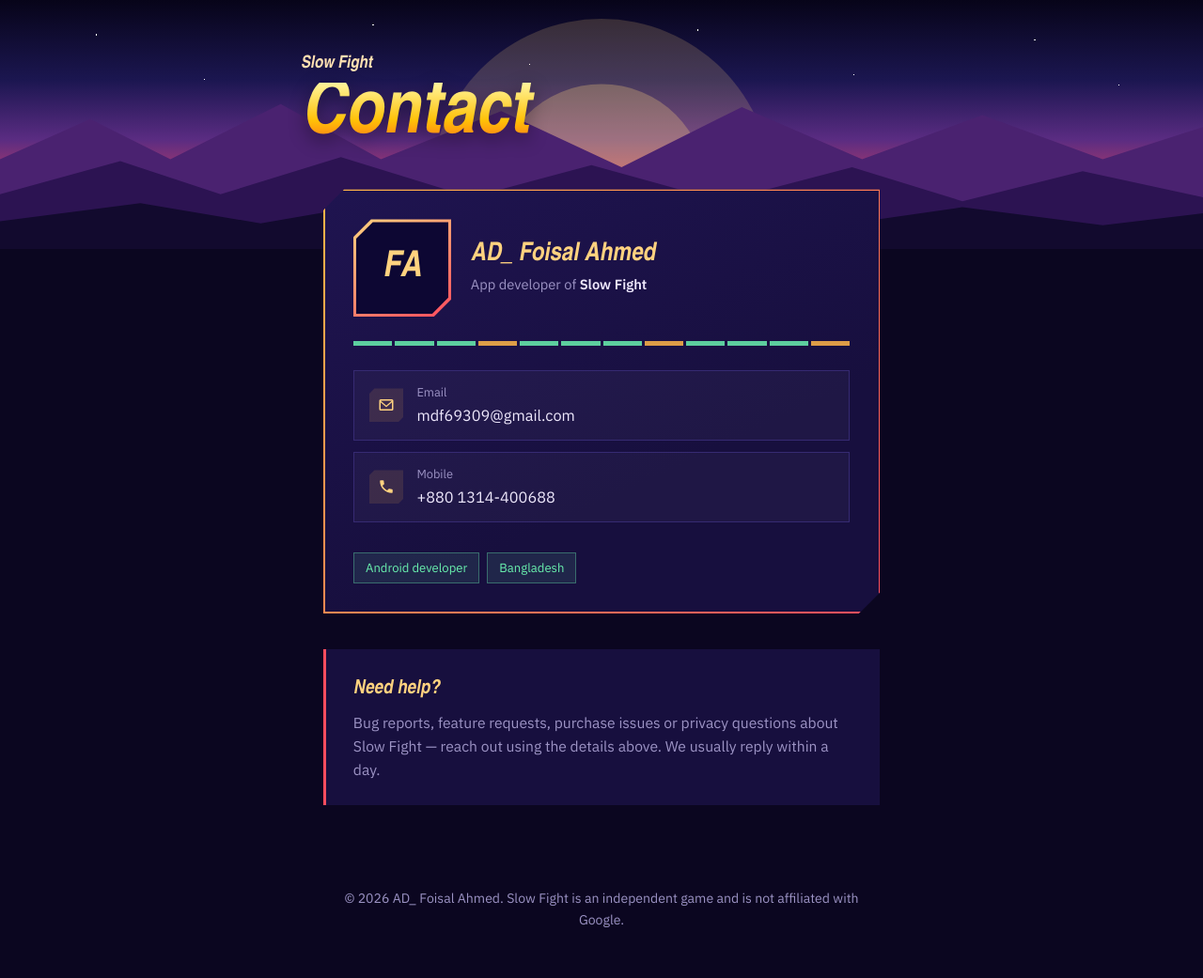
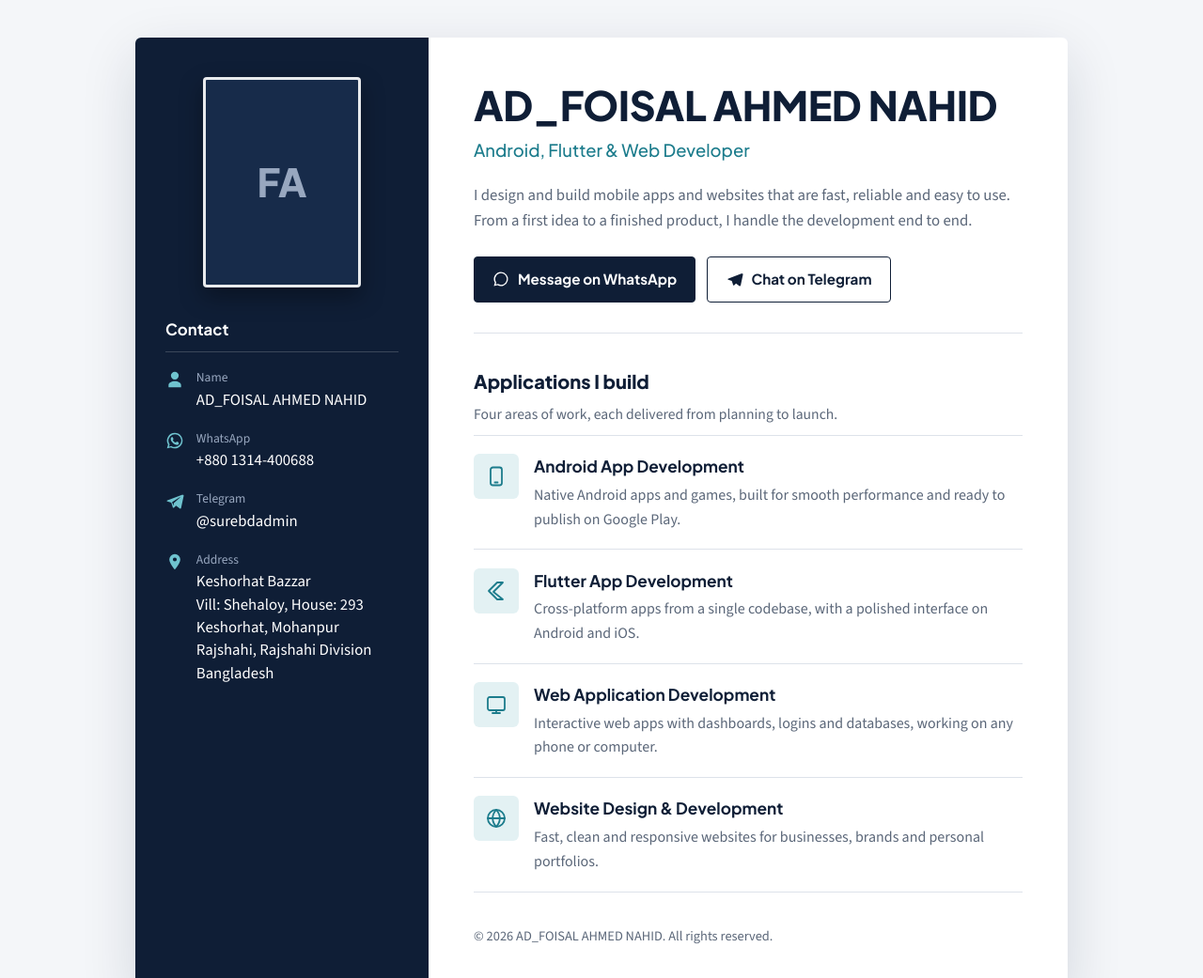
Before and after one commit to mdf69309-arch/slowfight-contact, a plain HTML site: page index.html in a window 1280 px wide. Shown: the top 1041 px of the page at 94% size. Drawn offline with nearby package versions, Linux system fonts and the light colour scheme; a web font is replaced by a local one.

Commit message:
Update index.html

```diff
--- a/index.html
+++ b/index.html
@@ -3,384 +3,166 @@
 <head>
 <meta charset="utf-8">
 <meta name="viewport" content="width=device-width, initial-scale=1">
-<title>Slow Fight – Developer Contact</title>
-<meta name="description" content="Contact information for the developer of the Android game Slow Fight.">
+<title>AD_FOISAL AHMED NAHID – Android, Flutter & Web Developer</title>
+<meta name="description" content="Professional profile of AD_FOISAL AHMED NAHID – Android, Flutter and web developer from Bangladesh.">
 <link rel="preconnect" href="https://fonts.googleapis.com">
 <link rel="preconnect" href="https://fonts.gstatic.com" crossorigin>
-<link href="https://fonts.googleapis.com/css2?family=Barlow+Condensed:ital,wght@1,700;1,800&family=IBM+Plex+Sans:wght@400;500;600&display=swap" rel="stylesheet">
+<link href="https://fonts.googleapis.com/css2?family=Plus+Jakarta+Sans:wght@500;700;800&family=Source+Sans+3:wght@400;600&display=swap" rel="stylesheet">
 <style>
   :root {
-    --night: #0B0620;
-    --panel: #170F3E;
-    --panel-2: #1F1450;
-    --edge: #362A72;
-    --ink: #EDE7FB;
-    --ink-dim: #9C93C4;
-    --ember: #FF4D5E;
-    --amber: #FFB648;
-    --gold: #FFD27F;
-    --hp: #69F0AE;
-    --display: "Barlow Condensed", "Arial Narrow", Arial, sans-serif;
-    --ui: "IBM Plex Sans", Arial, sans-serif;
+    --navy: #0F1E36;
+    --navy-2: #172B4A;
+    --paper: #F4F6F9;
+    --white: #FFFFFF;
+    --ink: #17233A;
+    --muted: #5B6779;
+    --line: #DDE2EA;
+    --accent: #1C7C8C;
+    --accent-soft: #E3F1F3;
+    --on-navy: #DCE4F0;
+    --on-navy-dim: #98A7BF;
+    --head: "Plus Jakarta Sans", "Segoe UI", Arial, sans-serif;
+    --body: "Source Sans 3", "Segoe UI", Arial, sans-serif;
   }
+  * { box-sizing: border-box; }
+  body { margin: 0; background: var(--paper); color: var(--ink); font-family: var(--body); font-size: 1.05rem; line-height: 1.6; -webkit-text-size-adjust: 100%; }
+  a { color: inherit; }
+  a:focus-visible { outline: 3px solid var(--accent); outline-offset: 3px; }
 
-  * { box-sizing: border-box; }
-  html { background: var(--night); }
+  .page { max-width: 62rem; margin: 2.5rem auto; background: var(--white); display: grid; grid-template-columns: 19.5rem 1fr; box-shadow: 0 20px 60px rgba(15,30,54,.14); border-radius: 6px; overflow: hidden; }
 
-  body {
-    margin: 0;
-    color: var(--ink);
-    background: var(--night);
-    font-family: var(--ui);
-    font-size: 1rem;
-    line-height: 1.6;
-    -webkit-text-size-adjust: 100%;
+  /* ---------- sidebar ---------- */
+  aside { background: var(--navy); color: var(--on-navy); padding: 2.6rem 2rem; }
+  .photo { width: 168px; aspect-ratio: 3 / 4; margin: 0 auto 2rem; border-radius: 4px; background: var(--navy-2); border: 3px solid rgba(255,255,255,.9); position: relative; overflow: hidden; display: flex; align-items: center; justify-content: center; box-shadow: 0 10px 24px rgba(0,0,0,.35); }
+  .photo .mark { font-family: var(--head); font-weight: 800; font-size: 2.6rem; color: var(--on-navy-dim); }
+  .photo img { position: absolute; inset: 0; width: 100%; height: 100%; object-fit: cover; object-position: center top; display: none; }
+  .photo img.is-loaded { display: block; }
+
+  aside h2 { margin: 0 0 1rem; font-family: var(--head); font-weight: 700; font-size: 1.05rem; color: var(--white); padding-bottom: .6rem; border-bottom: 1px solid rgba(255,255,255,.18); }
+  .contact { list-style: none; margin: 0; padding: 0; display: grid; gap: 1.15rem; }
+  .contact li { display: flex; gap: .8rem; align-items: flex-start; }
+  .contact svg { flex: 0 0 auto; width: 20px; height: 20px; margin-top: .2rem; fill: #6FC3CF; }
+  .contact .k { display: block; font-size: .85rem; color: var(--on-navy-dim); }
+  .contact .v { display: block; color: var(--white); overflow-wrap: anywhere; line-height: 1.45; }
+  .contact a { text-decoration: none; }
+  .contact a:hover .v { text-decoration: underline; text-underline-offset: 3px; }
+
+  /* ---------- main ---------- */
+  main { padding: 3rem 3rem 3rem; }
+  .intro { padding-bottom: 2rem; border-bottom: 1px solid var(--line); }
+  h1 { margin: 0; font-family: var(--head); font-weight: 800; font-size: clamp(1.9rem, 4.6vw, 2.7rem); line-height: 1.1; letter-spacing: -.01em; color: var(--navy); overflow-wrap: anywhere; }
+  .role { margin: .6rem 0 0; font-family: var(--head); font-weight: 500; font-size: 1.15rem; color: var(--accent); }
+  .about { margin: 1.2rem 0 0; max-width: 36rem; color: var(--muted); }
+
+  .actions { display: flex; flex-wrap: wrap; gap: .75rem; margin-top: 1.6rem; }
+  .btn { display: inline-flex; align-items: center; gap: .55rem; padding: .7rem 1.2rem; border-radius: 4px; font-family: var(--head); font-weight: 700; font-size: .95rem; text-decoration: none; border: 1.5px solid var(--navy); transition: background .15s ease, color .15s ease; }
+  .btn svg { width: 18px; height: 18px; fill: currentColor; }
+  .btn.primary { background: var(--navy); color: var(--white); }
+  .btn.primary:hover { background: var(--accent); border-color: var(--accent); }
+  .btn.ghost { color: var(--navy); }
+  .btn.ghost:hover { background: var(--navy); color: var(--white); }
+
+  h3.sec { margin: 2.2rem 0 .4rem; font-family: var(--head); font-weight: 800; font-size: 1.25rem; color: var(--navy); }
+  .sec-sub { margin: 0 0 .6rem; color: var(--muted); font-size: .98rem; }
+
+  .services { list-style: none; margin: 0; padding: 0; }
+  .services li { display: grid; grid-template-columns: 3rem 1fr; gap: 1rem; padding: 1.2rem 0; border-top: 1px solid var(--line); }
+  .services li:last-child { border-bottom: 1px solid var(--line); }
+  .ico { width: 3rem; height: 3rem; border-radius: 6px; background: var(--accent-soft); display: flex; align-items: center; justify-content: center; }
+  .ico svg { width: 24px; height: 24px; fill: none; stroke: var(--accent); stroke-width: 1.8; stroke-linecap: round; stroke-linejoin: round; }
+  .services h4 { margin: 0; font-family: var(--head); font-weight: 700; font-size: 1.08rem; color: var(--navy); }
+  .services p { margin: .2rem 0 0; color: var(--muted); font-size: 1rem; }
+
+  footer { margin-top: 2.2rem; color: var(--muted); font-size: .9rem; }
+
+  /* ---------- responsive ---------- */
+  @media (max-width: 52rem) {
+    .page { grid-template-columns: 1fr; margin: 0; border-radius: 0; }
+    aside { padding: 2.2rem 1.5rem; }
+    .contact { max-width: 26rem; margin: 0 auto; }
+    aside h2 { max-width: 26rem; margin-left: auto; margin-right: auto; }
+    main { padding: 2.2rem 1.5rem; }
   }
-
-  a { color: inherit; }
-
-  /* ================= hero ================= */
-  .sky {
-    position: relative;
-    overflow: hidden;
-    padding: 3.4rem 1.5rem 6.5rem;
-    background:
-      radial-gradient(1.5px 1.5px at 8% 14%, #fff 50%, transparent 51%),
-      radial-gradient(1px 1px at 17% 32%, #fff 50%, transparent 51%),
-      radial-gradient(1.5px 1.5px at 31% 10%, #fff 50%, transparent 51%),
-      radial-gradient(1px 1px at 44% 26%, #fff 50%, transparent 51%),
-      radial-gradient(1.5px 1.5px at 58% 12%, #fff 50%, transparent 51%),
-      radial-gradient(1px 1px at 71% 30%, #fff 50%, transparent 51%),
-      radial-gradient(1.5px 1.5px at 86% 16%, #fff 50%, transparent 51%),
-      radial-gradient(1px 1px at 93% 34%, #fff 50%, transparent 51%),
-      linear-gradient(180deg, #070419 0%, #1B1650 32%, #5A2C82 56%, #D6415F 80%, #FF9A57 100%);
-  }
-
-  .sky svg { position: absolute; inset: 0; width: 100%; height: 100%; }
-  .sky-copy { position: relative; max-width: 40rem; margin: 0 auto; }
-
-  .game {
-    margin: 0 0 0.25rem;
-    font-family: var(--display);
-    font-style: italic;
-    font-weight: 700;
-    font-size: 1.15rem;
-    color: #FFE0B2;
-  }
-
-  h1 {
-    margin: 0;
-    font-family: var(--display);
-    font-style: italic;
-    font-weight: 800;
-    font-size: clamp(2.8rem, 11vw, 5rem);
-    line-height: 0.92;
-    padding-right: 0.15em;
-    color: var(--amber);
-    background: linear-gradient(180deg, #FFF59D 0%, #FFC107 55%, #FF5A1F 100%);
-    -webkit-background-clip: text;
-    background-clip: text;
-    -webkit-text-fill-color: transparent;
-    filter: drop-shadow(0 6px 10px rgba(0,0,0,.45));
-  }
-
-  /* ================= layout ================= */
-  main {
-    max-width: 40rem;
-    margin: -4rem auto 0;
-    padding: 0 1.5rem 4rem;
-    position: relative;
-  }
-
-  /* ---- fighter card: an angled ID plaque, VS-screen style ---- */
-  .card {
-    --cut: 22px;
-    position: relative;
-    background: linear-gradient(155deg, var(--panel-2) 0%, var(--panel) 65%);
-    clip-path: polygon(var(--cut) 0, 100% 0, 100% calc(100% - var(--cut)), calc(100% - var(--cut)) 100%, 0 100%, 0 var(--cut));
-    box-shadow: 0 24px 50px rgba(0,0,0,.5);
-  }
-
-  .card::before {
-    content: "";
-    position: absolute;
-    inset: 0;
-    padding: 1.5px;
-    background: linear-gradient(135deg, var(--amber), var(--ember));
-    clip-path: polygon(var(--cut) 0, 100% 0, 100% calc(100% - var(--cut)), calc(100% - var(--cut)) 100%, 0 100%, 0 var(--cut));
-    -webkit-mask: linear-gradient(#fff 0 0) content-box, linear-gradient(#fff 0 0);
-    -webkit-mask-composite: xor;
-    mask-composite: exclude;
-    pointer-events: none;
-  }
-
-  .card-top {
-    display: flex;
-    align-items: center;
-    gap: 1.3rem;
-    padding: 2rem 2rem 1.6rem;
-  }
-
-  /* angular portrait frame — a game character slot, not a generic avatar circle */
-  .portrait {
-    position: relative;
-    flex: 0 0 auto;
-    width: 104px;
-    height: 104px;
-    clip-path: polygon(18% 0, 100% 0, 100% 82%, 82% 100%, 0 100%, 0 18%);
-    background: linear-gradient(150deg, var(--gold), var(--ember));
-    padding: 3px;
-  }
-
-  .portrait-inner {
-    position: relative;
-    width: 100%;
-    height: 100%;
-    clip-path: polygon(18% 0, 100% 0, 100% 82%, 82% 100%, 0 100%, 0 18%);
-    background: #0D0733;
-    display: flex;
-    align-items: center;
-    justify-content: center;
-    overflow: hidden;
-  }
-
-  .portrait-mark {
-    font-family: var(--display);
-    font-style: italic;
-    font-weight: 800;
-    font-size: 2.4rem;
-    color: var(--gold);
-    letter-spacing: 0.02em;
-  }
-
-  .portrait-photo {
-    position: absolute;
-    inset: 0;
-    width: 100%;
-    height: 100%;
-    object-fit: cover;
-    object-position: center;
-    display: none;
-  }
-
-  .portrait-photo.is-loaded { display: block; }
-
-  .id-text { min-width: 0; }
-
-  .id-name {
-    margin: 0;
-    font-family: var(--display);
-    font-style: italic;
-    font-weight: 800;
-    font-size: 1.7rem;
-    line-height: 1.05;
-    color: var(--gold);
-  }
-
-  .id-role {
-    margin: 0.35rem 0 0;
-    font-size: 0.92rem;
-    color: var(--ink-dim);
-  }
-
-  .id-role strong { color: var(--ink); font-weight: 600; }
-
-  /* health-bar style segmented rule — a real structural nod to the game, not decoration */
-  .hp-rule {
-    display: flex;
-    gap: 3px;
-    padding: 0 2rem;
-  }
-
-  .hp-rule span {
-    flex: 1;
-    height: 5px;
-    background: var(--hp);
-    opacity: 0.85;
-  }
-
-  .hp-rule span:nth-child(4n) { background: var(--amber); }
-
-  /* ---- contact block ---- */
-  .contacts {
-    padding: 1.6rem 2rem 2rem;
-    display: flex;
-    flex-direction: column;
-    gap: 0.7rem;
-  }
-
-  .contact-row {
-    display: flex;
-    align-items: center;
-    gap: 0.9rem;
-    padding: 0.85rem 1rem;
-    background: rgba(255,255,255,.035);
-    border: 1px solid var(--edge);
-    text-decoration: none;
-    color: var(--ink);
-    transition: background .15s ease, border-color .15s ease, transform .15s ease;
-  }
-
-  .contact-row:hover {
-    background: rgba(255,180,72,.08);
-    border-color: rgba(255,180,72,.45);
-    transform: translateX(2px);
-  }
-
-  .contact-icon {
-    flex: 0 0 auto;
-    width: 36px;
-    height: 36px;
-    display: flex;
-    align-items: center;
-    justify-content: center;
-    background: rgba(255,180,72,.12);
-    color: var(--gold);
-    clip-path: polygon(15% 0, 100% 0, 100% 85%, 85% 100%, 0 100%, 0 15%);
-  }
-
-  .contact-icon svg { width: 18px; height: 18px; fill: currentColor; }
-
-  .contact-text { display: flex; flex-direction: column; min-width: 0; }
-  .contact-label { font-size: 0.8rem; color: var(--ink-dim); }
-  .contact-value { font-size: 1.02rem; word-break: break-word; }
-  .contact-row:hover .contact-value { color: var(--gold); }
-
-  /* tags */
-  .tags {
-    display: flex;
-    gap: 0.5rem;
-    flex-wrap: wrap;
-    padding: 0 2rem 2rem;
-  }
-
-  .tag {
-    font-size: 0.82rem;
-    padding: 0.3rem 0.75rem;
-    background: rgba(105,240,174,.1);
-    color: var(--hp);
-    border: 1px solid rgba(105,240,174,.35);
-  }
-
-  /* ---- note ---- */
-  .note {
-    margin-top: 2.4rem;
-    padding: 1.6rem 1.8rem;
-    background: var(--panel);
-    border-left: 3px solid var(--ember);
-  }
-
-  .note h2 {
-    margin: 0 0 0.4rem;
-    font-family: var(--display);
-    font-style: italic;
-    font-weight: 800;
-    font-size: 1.3rem;
-    color: var(--gold);
-  }
-
-  .note p {
-    margin: 0;
-    color: var(--ink-dim);
-    font-size: 0.98rem;
-  }
-
-  footer {
-    max-width: 40rem;
-    margin: 0 auto;
-    padding: 1.5rem 1.5rem 3rem;
-    color: var(--ink-dim);
-    font-size: 0.88rem;
-    text-align: center;
-  }
-
-  @media (max-width: 30rem) {
-    main { margin-top: -3.2rem; }
-    .card-top { flex-direction: column; text-align: center; padding: 1.8rem 1.4rem 1.4rem; }
-    .hp-rule { padding: 0 1.4rem; }
-    .contacts, .tags { padding-left: 1.4rem; padding-right: 1.4rem; }
-    .id-role { text-align: center; }
+  @media print {
+    body { background: #fff; }
+    .page { box-shadow: none; margin: 0; }
+    .actions { display: none; }
+    aside { -webkit-print-color-adjust: exact; print-color-adjust: exact; }
   }
 </style>
 </head>
 <body>
 
-<header class="sky">
-  <svg viewBox="0 0 1200 320" preserveAspectRatio="xMidYMax slice" aria-hidden="true" focusable="false">
-    <circle cx="600" cy="260" r="170" fill="#FFD27F" opacity="0.18"/>
-    <circle cx="600" cy="260" r="105" fill="#FFD27F" opacity="0.28"/>
-    <path d="M0 320 V230 L90 190 L170 230 L280 175 L380 230 L500 182 L620 238 L740 178 L860 230 L980 186 L1100 230 L1200 198 V320 Z" fill="#4A2270"/>
-    <path d="M0 320 V265 L120 232 L220 265 L340 228 L470 268 L590 236 L720 272 L850 238 L960 272 L1080 242 L1200 268 V320 Z" fill="#2C1352"/>
-    <path d="M0 320 V292 L140 274 L260 294 L400 270 L540 296 L680 276 L820 298 L960 278 L1100 296 L1200 284 V320 Z" fill="#120A2E"/>
-  </svg>
-  <div class="sky-copy">
-    <p class="game">Slow Fight</p>
-    <h1>Contact</h1>
-  </div>
-</header>
-
-<main>
-
-  <div class="card">
-    <div class="card-top">
-      <div class="portrait">
-        <div class="portrait-inner">
-          <span class="portrait-mark">FA</span>
-          <!-- photo.jpg এই HTML ফাইলের পাশে রাখুন; না পেলে উপরের "FA" মনোগ্রাম দেখাবে -->
-          <img class="portrait-photo" src="photo.jpg" alt="AD_ Foisal Ahmed"
-               onload="this.classList.add('is-loaded')"
-               onerror="this.remove()">
-        </div>
-      </div>
-      <div class="id-text">
-        <p class="id-name">AD_ Foisal Ahmed</p>
-        <p class="id-role">App developer of <strong>Slow Fight</strong></p>
-      </div>
+<div class="page">
+  <aside>
+    <div class="photo">
+      <span class="mark">FA</span>
+      <!-- Put your passport-size photo named photo.jpg next to this HTML file -->
+      <img src="photo.jpg" alt="AD_FOISAL AHMED NAHID" onload="this.classList.add('is-loaded')" onerror="this.remove()">
     </div>
 
-    <div class="hp-rule" aria-hidden="true">
-      <span></span><span></span><span></span><span></span><span></span><span></span>
-      <span></span><span></span><span></span><span></span><span></span><span></span>
-    </div>
+    <h2>Contact</h2>
+    <ul class="contact">
+      <li>
+        <svg viewBox="0 0 24 24" aria-hidden="true"><path d="M12 12a5 5 0 1 0 0-10 5 5 0 0 0 0 10zm0 2c-4.4 0-8 2.20-8 5v3h16v-3c0-2.80-3.60-5-8-5z"/></svg>
+        <span><span class="k">Name</span><span class="v">AD_FOISAL AHMED NAHID</span></span>
+      </li>
+      <li>
+        <svg viewBox="0 0 24 24" aria-hidden="true"><path d="M12 2a10 10 0 0 0-8.60 15.10L2 22l5-1.30A10 10 0 1 0 12 2zm0 18.20c-1.50 0-2.90-.4-4.10-1.10l-.3-.2-3 .8.8-2.90-.2-.3A8.20 8.20 0 1 1 12 20.20zm4.50-6.10c-.2-.1-1.50-.7-1.70-.8-.2-.1-.4-.1-.6.10l-.8 1c-.1.20-.3.20-.5.10a6.70 6.70 0 0 1-3.30-2.90c-.2-.4.2-.4.70-1.30.1-.2 0-.3 0-.5l-.8-1.80c-.2-.5-.4-.4-.6-.4h-.5c-.2 0-.5.10-.7.30-.2.30-.9.90-.9 2.20s.9 2.50 1 2.70c.1.20 1.80 2.80 4.40 3.90 1.60.7 2.30.8 3.10.6.50-.1 1.50-.6 1.70-1.20.2-.6.2-1.10.2-1.20-.1-.1-.2-.2-.5-.3z"/></svg>
+        <a href="https://wa.me/8801314400688"><span class="k">WhatsApp</span><span class="v">+880 1314-400688</span></a>
+      </li>
+      <li>
+        <svg viewBox="0 0 24 24" aria-hidden="true"><path d="M21.90 4.10 2.80 11.40c-1.30.5-1.30 1.30-.2 1.60l4.90 1.50 1.90 5.80c.2.60.1.80.7.80.5 0 .7-.2 1-.5l2.40-2.30 4.90 3.60c.9.50 1.50.2 1.70-.8l3.20-15.10c.3-1.30-.5-1.90-1.40-1.50zM8.50 13.70l9.80-6.20c.5-.3.9-.1.5.2l-8.10 7.30-.3 3.40-1.90-4.70z"/></svg>
+        <a href="https://t.me/surebdadmin"><span class="k">Telegram</span><span class="v">@surebdadmin</span></a>
+      </li>
+      <li>
+        <svg viewBox="0 0 24 24" aria-hidden="true"><path d="M12 2a7 7 0 0 0-7 7c0 5.20 7 13 7 13s7-7.80 7-13a7 7 0 0 0-7-7zm0 9.50A2.50 2.50 0 1 1 12 6.50a2.50 2.50 0 0 1 0 5z"/></svg>
+        <span><span class="k">Address</span><span class="v">Keshorhat Bazzar<br>Vill: Shehaloy, House: 293<br>Keshorhat, Mohanpur<br>Rajshahi, Rajshahi Division<br>Bangladesh</span></span>
+      </li>
+    </ul>
+  </aside>
 
-    <div class="contacts">
-      <a class="contact-row" href="mailto:mdf69309@gmail.com">
-        <span class="contact-icon">
-          <svg viewBox="0 0 24 24"><path d="M4 4h16a2 2 0 0 1 2 2v12a2 2 0 0 1-2 2H4a2 2 0 0 1-2-2V6a2 2 0 0 1 2-2zm0 2v.01L12 13l8-6.99V6H4zm16 2.24-7.4 6.47a1 1 0 0 1-1.2 0L4 8.24V18h16V8.24z"/></svg>
-        </span>
-        <span class="contact-text">
-          <span class="contact-label">Email</span>
-          <span class="contact-value">mdf69309@gmail.com</span>
-        </span>
-      </a>
+  <main>
+    <section class="intro">
+      <h1>AD_FOISAL AHMED NAHID</h1>
+      <p class="role">Android, Flutter &amp; Web Developer</p>
+      <p class="about">I design and build mobile apps and websites that are fast, reliable and easy to use. From a first idea to a finished product, I handle the development end to end.</p>
+      <div class="actions">
+        <a class="btn primary" href="https://wa.me/8801314400688">
+          <svg viewBox="0 0 24 24" aria-hidden="true"><path d="M12 2a10 10 0 0 0-8.60 15.10L2 22l5-1.30A10 10 0 1 0 12 2zm0 18.20c-1.50 0-2.90-.4-4.10-1.10l-.3-.2-3 .8.8-2.90-.2-.3A8.20 8.20 0 1 1 12 20.20z"/></svg>
+          Message on WhatsApp
+        </a>
+        <a class="btn ghost" href="https://t.me/surebdadmin">
+          <svg viewBox="0 0 24 24" aria-hidden="true"><path d="M21.90 4.10 2.80 11.40c-1.30.5-1.30 1.30-.2 1.60l4.90 1.50 1.90 5.80c.2.60.1.80.7.80.5 0 .7-.2 1-.5l2.40-2.30 4.90 3.60c.9.50 1.50.2 1.70-.8l3.20-15.10c.3-1.30-.5-1.90-1.40-1.50z"/></svg>
+          Chat on Telegram
+        </a>
+      </div>
+    </section>
 
-      <a class="contact-row" href="tel:+8801314400688">
-        <span class="contact-icon">
-          <svg viewBox="0 0 24 24"><path d="M6.6 10.8c1.4 2.8 3.8 5.2 6.6 6.6l2.2-2.2c.3-.3.7-.4 1-.2 1.1.4 2.3.6 3.6.6.6 0 1 .4 1 1V20c0 .6-.4 1-1 1C10.6 21 3 13.4 3 4c0-.6.4-1 1-1h3.5c.6 0 1 .4 1 1 0 1.3.2 2.5.6 3.6.1.4 0 .8-.3 1.1L6.6 10.8z"/></svg>
-        </span>
-        <span class="contact-text">
-          <span class="contact-label">Mobile</span>
-          <span class="contact-value">+880 1314-400688</span>
-        </span>
-      </a>
-    </div>
+    <h3 class="sec">Applications I build</h3>
+    <p class="sec-sub">Four areas of work, each delivered from planning to launch.</p>
+    <ul class="services">
+      <li>
+        <span class="ico"><svg viewBox="0 0 24 24" aria-hidden="true"><rect x="6" y="2.50" width="12" height="19" rx="2.50"/><path d="M10.50 18.50h3"/></svg></span>
+        <div><h4>Android App Development</h4><p>Native Android apps and games, built for smooth performance and ready to publish on Google Play.</p></div>
+      </li>
+      <li>
+        <span class="ico"><svg viewBox="0 0 24 24" aria-hidden="true"><path d="M4 12 13 3h6L9 13l10 8h-6z"/></svg></span>
+        <div><h4>Flutter App Development</h4><p>Cross-platform apps from a single codebase, with a polished interface on Android and iOS.</p></div>
+      </li>
+      <li>
+        <span class="ico"><svg viewBox="0 0 24 24" aria-hidden="true"><rect x="3" y="4" width="18" height="14" rx="2"/><path d="M8 21h8M12 18v3"/></svg></span>
+        <div><h4>Web Application Development</h4><p>Interactive web apps with dashboards, logins and databases, working on any phone or computer.</p></div>
+      </li>
+      <li>
+        <span class="ico"><svg viewBox="0 0 24 24" aria-hidden="true"><circle cx="12" cy="12" r="9"/><path d="M3 12h18M12 3c2.50 2.70 3.80 5.70 3.80 9S14.50 18.30 12 21c-2.50-2.70-3.80-5.70-3.80-9S9.50 5.70 12 3z"/></svg></span>
+        <div><h4>Website Design &amp; Development</h4><p>Fast, clean and responsive websites for businesses, brands and personal portfolios.</p></div>
+      </li>
+    </ul>
 
-    <div class="tags">
-      <span class="tag">Android developer</span>
-      <span class="tag">Bangladesh</span>
-    </div>
-  </div>
-
-  <section class="note">
-    <h2>Need help?</h2>
-    <p>Bug reports, feature requests, purchase issues or privacy questions about Slow Fight — reach out using the details above. We usually reply within a day.</p>
-  </section>
-
-</main>
-
-<footer>
-  © 2026 AD_ Foisal Ahmed. Slow Fight is an independent game and is not affiliated with Google.
-</footer>
+    <footer>© 2026 AD_FOISAL AHMED NAHID. All rights reserved.</footer>
+  </main>
+</div>
 
 </body>
 </html>
```
